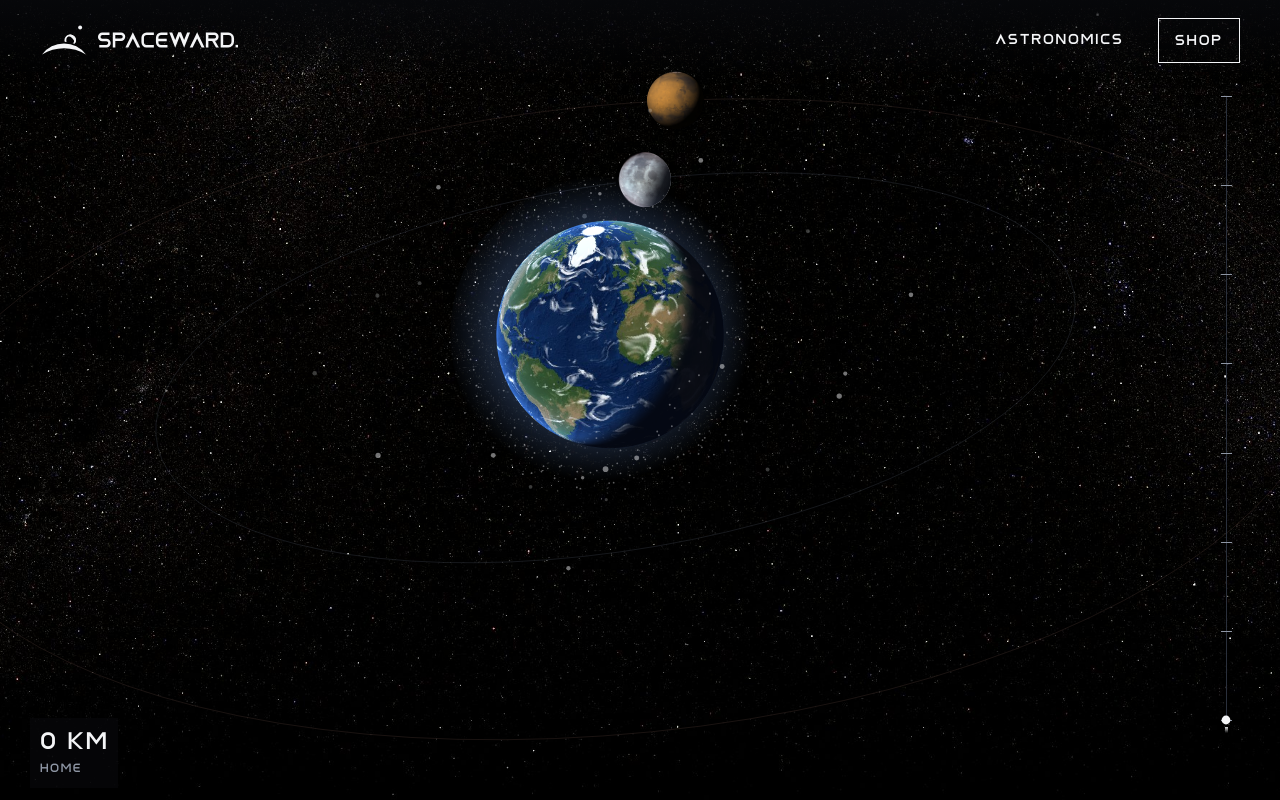
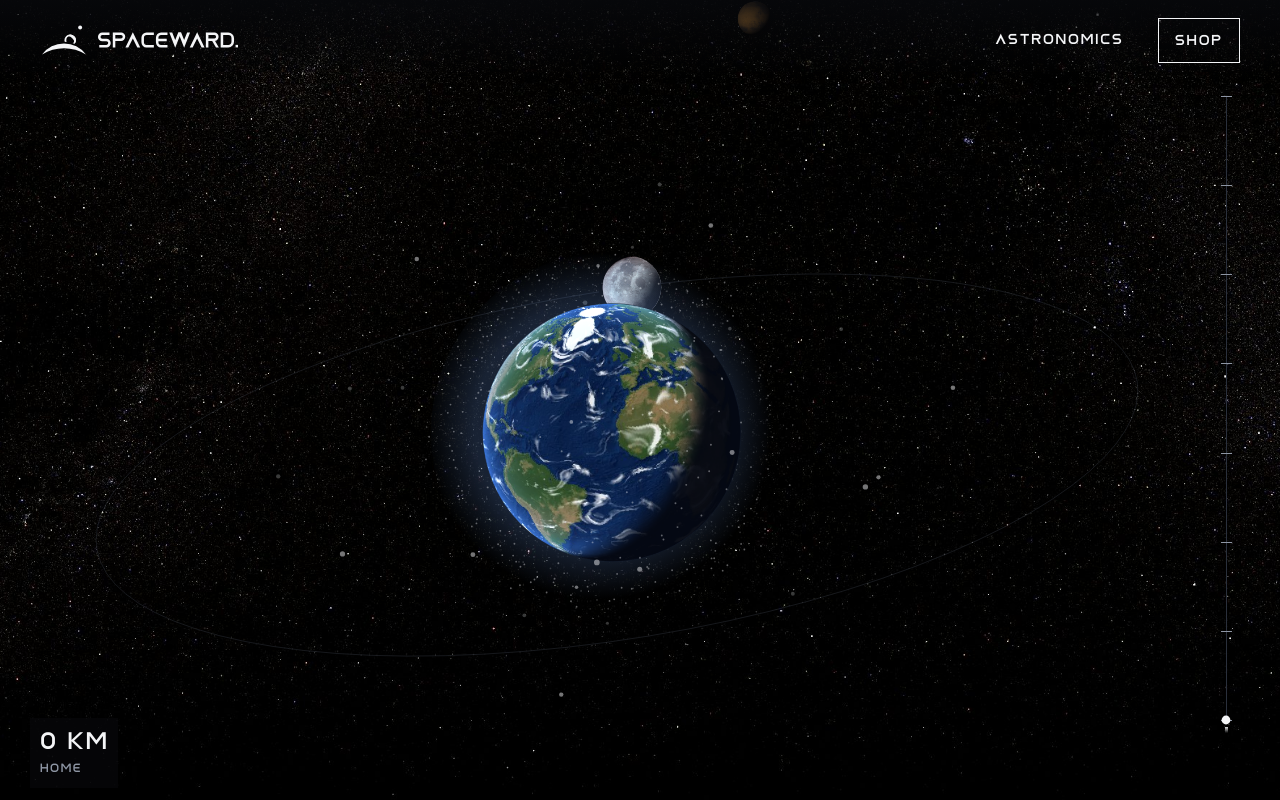
Before and after one commit to ajamespala/spaceward, a plain HTML site: page index.html in a window 1280 px wide. Drawn offline with Linux system fonts and the light colour scheme; animation ran at ten frames a second; a web font is replaced by a local one.

Commit message:
Home graphic: Mars fixed in the distance, camera stays low then rises slowly, Moon's lit edge from the first frame
- Mars no longer circles Earth: it sits far off, smaller, up and right of the Moon as in the icon. Its orbit line is gone.
- After the pull-back the view keeps the logo's low angle, then over about a minute rises and widens to look down on the whole scene.
- The Moon shows its lit edge from the first frame instead of fading from full.
- Less sway in the camera so Mars holds its place.

Co-Authored-By: Claude Fable 5.2 <noreply@anthropic.com>
Claude-Session: https://claude.ai/code/session_01GXNSjP8nvqJDbdjoJYqwpt

```diff
--- a/index.html
+++ b/index.html
@@ -525,9 +525,9 @@ sky.addEventListener('scroll',kick,{passive:true});
 var oc=$('orbits'), ox=oc.getContext('2d'), homeEl=$('home'), hcopy=homeEl.querySelector('.copy');
 var eImg=new Image(), mImg=new Image(), rImg=new Image(); eImg.src='img/earth.jpg'; mImg.src='img/moon.jpg'; rImg.src='img/mars.jpg';
 var tImg=new Image(), GLOBE=null, LIMB=null; tImg.src='img/earthmap.jpg';
-var ROT=-.16, HDC=5, RE=.25, RM=.072, RMARS=.08, EL_I=.33, tNow=0;
-var KW=(2*Math.PI/22)*Math.pow(.235,1.5), WM=.03, WMARS=.017, M0=1.24, MARS0=.37, GEO_R=.66, WE=KW*Math.pow(GEO_R,-1.5);
-var HV={az:0,el:EL_I,daz:0,del:0,z:1,el0:.45,S1:200,ex1:0,ey1:0,Rm:1.5,fitW:0,fitH:0,mars:null};
+var ROT=-.16, HDC=5, RE=.25, RM=.072, RMARS=.06, EL_I=.33, EL_F=.56, MARSP=[.73,4.07,0], tNow=0;
+var KW=(2*Math.PI/22)*Math.pow(.235,1.5), WM=.03, M0=1.31, GEO_R=.66, WE=KW*Math.pow(GEO_R,-1.5);
+var HV={az:0,el:EL_I,daz:0,del:0,z:1,A:null,B:null,fitW:0,fitH:0};
 var NEAR=[];
 (function(){
   function add(r,inc,node,n,size,a){NEAR.push({n:n,size:size,a:a,ph:NEAR.length*1.7,w:KW*Math.pow(r,-1.5),fn:ring3([0,0,0],r,inc*Math.PI/180,node*Math.PI/180)});}
@@ -594,23 +594,23 @@ function introSkip(){if(INTRO.state===1)INTRO.ff=true;}
 sky.addEventListener('scroll',function(){if(INTRO.state===1&&!atHome())introSkip();},{passive:true});
 if(!calm&&location.hash!=='#shop'&&!document.hidden){homeEl.classList.add('pre'); setTimeout(function(){homeEl.classList.remove('pre');},9000);}
 
-/* where the scene sits once pulled back: above the headline, as large as the space allows */
+/* where the scene sits once pulled back: above the headline, as large as the space allows. Two framings are worked out:
+   A, low over the plane as in the logo, which the opening pulls back to, and B, higher and wider, which it drifts up to. */
 function fitHome(w,hh){
   HV.fitW=w; HV.fitH=hh;
   var or=oc.getBoundingClientRect(), cb=hcopy.getBoundingClientRect(), wide=w>720;
   var L=wide?Math.max(24,w*.04):8, R=w-(wide?Math.max(84,w*.085):50), T=wide?92:66, B=Math.max(T+180,cb.top-or.top-(wide?26:12));
-  HV.Rm=wide?1.5:1.32; HV.mars=ring3([0,0,0],HV.Rm,.07,.9);
-  var els=[.72,.64,.56,.5,.45,.4,.36], cr=Math.cos(ROT), sr=Math.sin(ROT), fits=[], Sw=0;
-  els.forEach(function(el){
+  var cr=Math.cos(ROT), sr=Math.sin(ROT);
+  function fit(el){
     var se=Math.sin(el), ce=Math.cos(el), x0=1e9,x1=-1e9,y0=1e9,y1=-1e9;
-    for(var i=0;i<72;i++){var q=HV.mars(i/72*6.2832), Y=-q[1], dep=Y*ce+q[2]*se, k=HDC/(HDC-dep), px=q[0]*k, py=(Y*se-q[2]*ce)*k, sx=px*cr-py*sr, sy=px*sr+py*cr;
-      if(sx<x0)x0=sx; if(sx>x1)x1=sx; if(sy<y0)y0=sy; if(sy>y1)y1=sy;}
-    x0-=.1; x1+=.1; y0-=.14; y1+=.1;
-    var a=(R-L)/(x1-x0), b=(B-T)/(y1-y0), S=Math.min(a,b); Sw=Math.max(Sw,a);
-    fits.push({el:el,S:S,ex:(L+R)/2-(x0+x1)/2*S,ey:(T+B)/2-(y0+y1)/2*S});
-  });
-  var best=fits[fits.length-1]; for(var n=0;n<fits.length;n++){if(fits[n].S>=.7*Sw){best=fits[n];break;}}
-  HV.el0=best.el; HV.S1=best.S; HV.ex1=best.ex; HV.ey1=best.ey;
+    function add(q,m){var Y=-q[1], dep=Y*ce+q[2]*se, k=HDC/Math.max(1.1,HDC-dep), px=q[0]*k, py=(Y*se-q[2]*ce)*k, sx=px*cr-py*sr, sy=px*sr+py*cr;
+      if(sx-m<x0)x0=sx-m; if(sx+m>x1)x1=sx+m; if(sy-m<y0)y0=sy-m; if(sy+m>y1)y1=sy+m;}
+    for(var i=0;i<72;i++)add([Math.cos(i/72*6.2832),Math.sin(i/72*6.2832),0],.09);
+    add(MARSP,.1);
+    var S=Math.min((R-L)/(x1-x0),(B-T)/(y1-y0));
+    return {el:el,S:S,ex:(L+R)/2-(x0+x1)/2*S,ey:(T+B)/2-(y0+y1)/2*S};
+  }
+  HV.A=fit(EL_I); HV.B=fit(EL_F);
 }
 var hptr=null, hdrag=null, hpts={}, hpinch=null, hotR=null, HIT=null, FLY=null;
 var REGION={moon:'THE MOON',cislunar:'CISLUNAR SPACE',mars:'MARS'}, FLYZ={moon:5.2,cislunar:2,mars:4.4};
@@ -635,31 +635,31 @@ function drawHome(t){
   if(FLY){var fu=(t-FLY.t0)/1.2; fe=sm(fu); if(fu>=.7&&!FLY.went){FLY.went=true; go(FLY.id);} if(fu>3.4){fe=sm((3.4+.7-fu)/.7); if(fu>4.1){FLY=null;fe=0;}}}
   hotR=FLY?FLY.id:((live&&hptr&&!hdrag&&!hpinch)?regionAt(hptr.x,hptr.y):null);
   oc.style.cursor=hdrag&&hdrag.moved>5?'grabbing':(hotR?'pointer':'grab');
-  // camera: drifts a little by itself, leans to the pointer, follows the drag; during the opening it climbs from the logo's low angle
-  var tAz=HV.daz+(calm?0:.26*Math.sin(Math.max(0,ts-4.6)*.1)), tEl=Math.max(.12,Math.min(1.35,HV.el0+HV.del+(calm?0:.035*Math.sin(ts*.13))));
-  if(hptr&&!hdrag&&!calm&&live&&!FLY)tAz+=(hptr.x/w-.5)*.14;
+  // camera: stays low over the plane, as in the logo, then over about a minute rises to look down on the whole scene; it sways a little, leans to the pointer and follows the drag
+  var rise=calm?0:sm((ts-8)/55), bS=HV.A.S*Math.pow(HV.B.S/HV.A.S,rise), bx=HV.A.ex+(HV.B.ex-HV.A.ex)*rise, by=HV.A.ey+(HV.B.ey-HV.A.ey)*rise;
+  var tAz=HV.daz+(calm?0:.07*Math.sin(Math.max(0,ts-4.6)*.09)), tEl=Math.max(.1,Math.min(1.35,EL_I+(EL_F-EL_I)*rise+HV.del));
+  if(hptr&&!hdrag&&!calm&&live&&!FLY)tAz+=(hptr.x/w-.5)*.05;
   if(!live){HV.az=tAz; HV.el=EL_I+(tEl-EL_I)*I.p;}
   else if(calm||hdrag){HV.az=tAz;HV.el=tEl;} else {HV.az+=(tAz-HV.az)*.08; HV.el+=(tEl-HV.el)*.08;}
-  var S1=HV.S1*HV.z, S=S1, ex=HV.ex1, ey=HV.ey1;
+  var S1=bS*HV.z, S=S1, ex=bx, ey=by;
   if(I.p<1){ // from the logo's framing out to the whole scene, as one steady zoom about a fixed point
     var sl=Math.min(w/250,hh/190), S0=132*sl/RE, fr; S=S0*Math.pow(S1/S0,I.p); fr=(S-S1)/(S0-S1);
-    ex=HV.ex1+(w/2-HV.ex1)*fr; ey=HV.ey1+(hh*.46+148.7*sl-HV.ey1)*fr;
+    ex=bx+(w/2-bx)*fr; ey=by+(hh*.46+148.7*sl-by)*fr;
   }
   if(fe>0)S=S1*Math.pow(FLYZ[FLY.id],fe);
   var ca=Math.cos(HV.az), sa=Math.sin(HV.az), se=Math.sin(HV.el), ce=Math.cos(HV.el), cr=Math.cos(ROT), sr=Math.sin(ROT);
-  function P(q){var X=q[0]*ca-q[1]*sa, Y=-(q[0]*sa+q[1]*ca), dep=Y*ce+q[2]*se, k=HDC/(HDC-dep), px=X*k, py=(Y*se-q[2]*ce)*k; return [ex+(px*cr-py*sr)*S, ey+(px*sr+py*cr)*S, dep, k];}
-  var th=M0+WM*ts, moonAt=[Math.cos(th),Math.sin(th),0], marsAt=HV.mars(MARS0+WMARS*ts);
+  function P(q){var X=q[0]*ca-q[1]*sa, Y=-(q[0]*sa+q[1]*ca), dep=Y*ce+q[2]*se, k=HDC/Math.max(1.1,HDC-dep), px=X*k, py=(Y*se-q[2]*ce)*k; return [ex+(px*cr-py*sr)*S, ey+(px*sr+py*cr)*S, dep, k];}
+  var th=M0+WM*ts, moonAt=[Math.cos(th),Math.sin(th),0], marsAt=MARSP; // Mars does not circle Earth: it stays put, far off
   if(fe>0){var tq=P(FLY.id==='moon'?moonAt:FLY.id==='mars'?marsAt:[0,0,0]); ex+=(w/2-tq[0])*fe; ey+=(hh*.44-tq[1])*fe;}
   var W='244,245,247', FS=Math.max(10.5,Math.min(14,w/96)), us=Math.max(.8,Math.min(1.6,S/270)), f=I.f, Rpx=RE*S;
   function A(v){return (v<0?0:v>1?1:v).toFixed(3);}
   function trace(fn,n){g.beginPath(); for(var i=0;i<=n;i++){var q=P(fn(i/n*6.2832)); if(i)g.lineTo(q[0],q[1]); else g.moveTo(q[0],q[1]);}}
   var unit=function(a){return [Math.cos(a),Math.sin(a),0];};
-  // 1. the two orbits, faint on the plane
+  // 1. the Moon's orbit, faint on the plane
   var poly=[]; for(var i=0;i<40;i++){var pq=P([Math.cos(i/40*6.2832)*1.1,Math.sin(i/40*6.2832)*1.1,0]); poly.push([pq[0],pq[1]]);}
   if(f>0){
     if(hotR==='cislunar'){trace(unit,72); g.fillStyle='rgba(120,170,255,.075)'; g.fill();}
     g.lineWidth=1; g.strokeStyle='rgba('+(hotR==='cislunar'||hotR==='moon'?W+',.75':'150,162,184,'+A(.3*f))+')'; trace(unit,96); g.stroke();
-    g.strokeStyle='rgba(196,150,128,'+A((hotR==='mars'?.9:.26)*f)+')'; trace(HV.mars,120); g.stroke();
   }
   // 2. the bodies, far ones first
   function near(front){
@@ -702,11 +702,11 @@ function drawHome(t){
     MQ=[x,y,r]; if(I.b<=0)return;
     g.save(); g.globalAlpha=I.b; g.beginPath(); g.arc(x,y,r,0,6.2832); g.clip(); pic(mImg,x,y,r,[1.2,1.26],2.52,'#C9CED6');
     if(I.m>0){ // lit from the upper left, like Earth, once pulled back
-      g.globalAlpha=I.b*I.m; var mg=g.createLinearGradient(x-r*.92,y-r*.38,x+r*.92,y+r*.38); mg.addColorStop(0,'rgba(4,6,12,0)'); mg.addColorStop(.5,'rgba(4,6,12,0)'); mg.addColorStop(.86,'rgba(4,6,12,.9)'); mg.addColorStop(1,'rgba(4,6,12,.96)');
+      g.globalAlpha=I.m; var mg=g.createLinearGradient(x-r*.92,y-r*.38,x+r*.92,y+r*.38); mg.addColorStop(0,'rgba(4,6,12,0)'); mg.addColorStop(.5,'rgba(4,6,12,0)'); mg.addColorStop(.86,'rgba(4,6,12,.9)'); mg.addColorStop(1,'rgba(4,6,12,.96)');
       g.fillStyle=mg; g.fillRect(x-r,y-r,r*2,r*2);
     }
     if(I.m<1&&logoPaths().dark){ // in the opening: dark but for the lit edge the logo's Moon has
-      g.globalAlpha=I.b*(1-I.m); g.translate(x,y); g.scale(r/28,r/28); g.translate(-30,-11.2); g.fillStyle='rgba(4,6,12,.87)'; g.fill(LOGO.dark,'evenodd');
+      g.globalAlpha=1-I.m; g.translate(x,y); g.scale(r/28,r/28); g.translate(-30,-11.2); g.fillStyle='rgba(4,6,12,.9)'; g.fill(LOGO.dark,'evenodd');
     }
     g.restore(); if(hotR==='moon')ringHot(MQ);
   }
```
